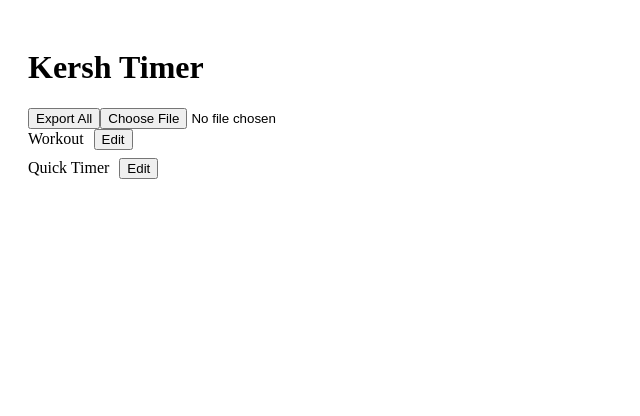
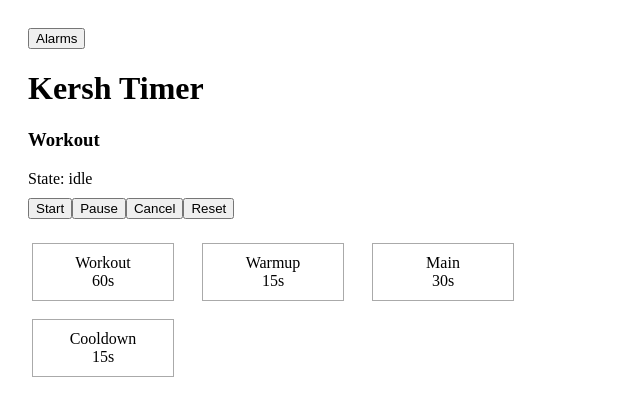
Before and after one commit to Richard-Kershner/kersh_timer_wap, a React (Vite) app: page / in a window 1280 px wide. Shown: the top 416 px of the page, without its empty margins (0-640 px from the left). Built offline with nearby package versions, Linux system fonts and the light colour scheme.

Commit message:
Step 14 layout architecture, so Main screen layout Alarm manager window Tree visual layout (columns for siblings, rows for children)
No logic changes to the timer engine are required.

```diff
--- a/src/components/TimerManager.tsx
+++ b/src/components/TimerManager.tsx
@@ -1,11 +1,6 @@
 /*
 ===============================================================================
 FILE: src/components/TimerManager.tsx
-
-Owns:
-- TimerNodeConfig roots
-- Editing lifecycle
-- Persistence boundary
 ===============================================================================
 */
 
@@ -19,7 +14,7 @@ interface Props {
   defaultRoots: TimerNodeConfig[];
 }
 
-/* Deep clone */
+/* Deep clone helper */
 function cloneConfig(config: TimerNodeConfig): TimerNodeConfig {
   return JSON.parse(JSON.stringify(config));
 }
@@ -36,23 +31,30 @@ export function TimerManager({ defaultRoots }: Props) {
   const [timers, setTimers] = useState<TimerNodeConfig[]>([]);
   const [selected, setSelected] = useState<TimerNodeConfig | null>(null);
   const [editing, setEditing] = useState<TimerNodeConfig | null>(null);
+  const [showManager, setShowManager] = useState(false);
 
-  /* Initial load */
+  /* ================= INITIAL LOAD ================= */
+
   useEffect(() => {
     async function load() {
       const stored = await PersistenceService.loadAllTimers();
 
       if (stored.length > 0) {
-        setTimers(stored.map((s) => s.config));
+        const configs = stored.map((s) => s.config);
+        setTimers(configs);
+        setSelected(configs[0] ?? null);
       } else {
-        setTimers(defaultRoots.map((r) => cloneConfig(r)));
+        const defaults = defaultRoots.map((r) => cloneConfig(r));
+        setTimers(defaults);
+        setSelected(defaults[0] ?? null);
       }
     }
 
     load();
   }, [defaultRoots]);
 
-  /* Save */
+  /* ================= SAVE ================= */
+
   async function handleSave(updated: TimerNodeConfig) {
     const exists = timers.some((t) => t.id === updated.id);
 
@@ -61,6 +63,7 @@ export function TimerManager({ defaultRoots }: Props) {
       : [...timers, updated];
 
     setTimers(newTimers);
+    setSelected(updated);
 
     await PersistenceService.saveTimer(updated, {
       remainingMs: updated.durationMs,
@@ -70,7 +73,8 @@ export function TimerManager({ defaultRoots }: Props) {
     setEditing(null);
   }
 
-  /* Delete */
+  /* ================= DELETE ================= */
+
   async function handleDelete(id: string) {
     const filtered = timers.filter((t) => t.id !== id);
 
@@ -79,9 +83,16 @@ export function TimerManager({ defaultRoots }: Props) {
     await PersistenceService.deleteTimer(id);
 
     setEditing(null);
+
+    if (filtered.length > 0) {
+      setSelected(filtered[0]);
+    } else {
+      setSelected(null);
+    }
   }
 
-  /* Import */
+  /* ================= IMPORT ================= */
+
   async function handleImport(parsed: TimerNodeConfig[]) {
     setTimers(parsed);
 
@@ -89,89 +100,60 @@ export function TimerManager({ defaultRoots }: Props) {
       await PersistenceService.saveTimer(t, {
         remainingMs: t.durationMs,
         status: 'IDLE',
-      });handleReorder;
+      });
     }
+
+    setSelected(parsed[0] ?? null);
   }
 
-  /* Reorder */
+  /* ================= REORDER ================= */
+
   async function handleReorder(from: number, to: number) {
     const reordered = moveItem(timers, from, to);
 
     setTimers(reordered);
 
     for (const t of reordered) {
-      await PersistenceService.saveTimer(t, 'Idle' as any);
-
+      await PersistenceService.saveTimer(t, {
+        remainingMs: t.durationMs,
+        status: 'IDLE',
+      });
     }
   }
 
   /* ================= MAIN VIEW ================= */
-  if (!editing) {
+
+  if (!editing && !showManager) {
     return (
       <div style={{ padding: 20 }}>
+        <div style={{ marginBottom: 20 }}>
+          <button onClick={() => setShowManager(true)}>Alarms</button>
+        </div>
+
         <h1>Kersh Timer</h1>
 
-        {/* Export */}
-        <button
-          onClick={() => {
-            const blob = new Blob([JSON.stringify(timers, null, 2)], {
-              type: 'application/json',
-            });
+        {selected && <TimerRunner root={cloneConfig(selected)} />}
+      </div>
+    );
+  }
 
-            const url = URL.createObjectURL(blob);
-            const a = document.createElement('a');
-            a.href = url;
-            a.download = 'timers.json';
-            a.click();
-          }}
-        >
-          Export All
-        </button>
+  /* ================= ALARM MANAGER ================= */
 
-        {/* Import */}
-        <input
-          type="file"
-          accept="application/json"
-          onChange={(e) => {
-            const file = e.target.files?.[0];
-            if (!file) return;
+  if (showManager && !editing) {
+    return (
+      <div style={{ padding: 20 }}>
+        <h2>Alarm Manager</h2>
 
-            const reader = new FileReader();
+        <button onClick={() => setShowManager(false)}>Back</button>
 
-            reader.onload = async () => {
-              const parsed: TimerNodeConfig[] = JSON.parse(
-                reader.result as string,
-              );
-
-              await handleImport(parsed);
-            };
-
-            reader.readAsText(file);
-          }}
-        />
-
-        {/* Timer List */}
-        {timers.map((t, index) => (
-          <div
-            key={t.id}
-            draggable
-            onDragStart={(e) =>
-              e.dataTransfer.setData('index', index.toString())
-            }
-            onDragOver={(e) => e.preventDefault()}
-            onDrop={(e) => {
-              const from = Number(e.dataTransfer.getData('index'));
-
-              handleReorder(from, index);
-            }}
-            style={{ marginBottom: 8 }}
-          >
+        {timers.map((t) => (
+          <div key={t.id} style={{ marginTop: 10 }}>
             <span
-              style={{
-                cursor: 'pointer',
-                marginRight: 10,
+              style={{ cursor: 'pointer', marginRight: 10 }}
+              onClick={() => {
+                setSelected(t);
+                setShowManager(false);
               }}
-              onClick={() => setSelected(t)}
             >
               {t.name}
             </span>
@@ -180,18 +162,39 @@ export function TimerManager({ defaultRoots }: Props) {
           </div>
         ))}
 
-        {selected && <TimerRunner root={selected} />}
+        <div style={{ marginTop: 20 }}>
+          <button
+            onClick={() =>
+              setEditing({
+                id: crypto.randomUUID(),
+                name: 'New Alarm',
+                durationMs: 5000,
+                inheritSound: true,
+                sound: 'none',
+                parallelSiblings: [],
+                sequentialChild: undefined,
+              })
+            }
+          >
+            New Alarm
+          </button>
+        </div>
       </div>
     );
   }
 
   /* ================= EDIT VIEW ================= */
-  return (
-    <TimerEditor
-      config={editing}
-      onSave={handleSave}
-      onDelete={handleDelete}
-      onCancel={() => setEditing(null)}
-    />
-  );
+
+  if (editing) {
+    return (
+      <TimerEditor
+        config={editing}
+        onSave={handleSave}
+        onDelete={handleDelete}
+        onCancel={() => setEditing(null)}
+      />
+    );
+  }
+
+  return null;
 }
--- a/src/components/TimerRunner.tsx
+++ b/src/components/TimerRunner.tsx
@@ -11,17 +11,63 @@ interface Props {
   root: TimerNodeConfig;
 }
 
-function format(ms: number) {
-  return Math.max(0, Math.floor(ms / 1000));
+function NodeBox({ node }: { node: RuntimeNode }) {
+  return (
+    <div
+      style={{
+        border: '1px solid #aaa',
+        padding: 10,
+        margin: 4,
+        textAlign: 'center',
+        minWidth: 120,
+      }}
+    >
+      <div>{node.config.name}</div>
+      <div>{Math.max(0, Math.floor(node.remainingMs / 1000))}s</div>
+      {node.active && <div>(running)</div>}
+    </div>
+  );
 }
 
-function renderNode(node: RuntimeNode, depth: number) {
+function renderChildren(node: RuntimeNode) {
+  const rows: RuntimeNode[] = [];
+
+  let current = node.sequential;
+
+  while (current) {
+    rows.push(current);
+    current = current.sequential;
+  }
+
+  if (rows.length === 0) return null;
+
   return (
-    <div key={node.config.id} style={{ marginLeft: depth * 20 }}>
-      {node.config.name} — {Math.max(0, Math.floor(node.remainingMs / 1000))}s{' '}
-      {node.active ? '(running)' : ''}
-      {node.parallel.map((p) => renderNode(p, depth + 1))}
-      {node.sequential && renderNode(node.sequential, depth + 1)}
+    <div style={{ marginTop: 10 }}>
+      {rows.map((child) => (
+        <NodeBox key={child.config.id} node={child} />
+      ))}
+    </div>
+  );
+}
+
+function renderColumns(root: RuntimeNode) {
+  const columns: RuntimeNode[] = [root, ...root.parallel];
+
+  return (
+    <div style={{ display: 'flex', gap: 20 }}>
+      {columns.map((col) => (
+        <div
+          key={col.config.id}
+          style={{
+            display: 'flex',
+            flexDirection: 'column',
+            alignItems: 'center',
+          }}
+        >
+          <NodeBox node={col} />
+          {renderChildren(col)}
+        </div>
+      ))}
     </div>
   );
 }
@@ -36,18 +82,22 @@ export function TimerRunner({ root }: Props) {
     reset,
   } = useTimerEngine(root);
 
-
   return (
     <div style={{ marginTop: 20 }}>
       <h3>{root.name}</h3>
 
       <div>State: {state}</div>
 
-      <button onClick={start}>Start</button>
-      <button onClick={pause}>Pause</button>
-      <button onClick={cancel}>Cancel</button>
+      <div style={{ marginTop: 10 }}>
+        <button onClick={start}>Start</button>
+        <button onClick={pause}>Pause</button>
+        <button onClick={cancel}>Cancel</button>
+        <button onClick={reset}>Reset</button>
+      </div>
 
-      <div style={{ marginTop: 20 }}>{renderNode(runtimeRoot, 0)}</div>
+      <div style={{ marginTop: 20 }}>
+        {runtimeRoot && renderColumns(runtimeRoot)}
+      </div>
     </div>
   );
 }
```
